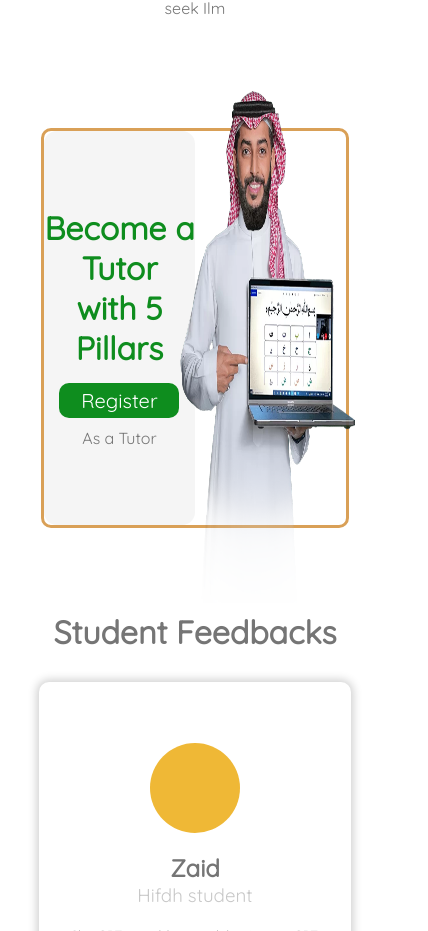
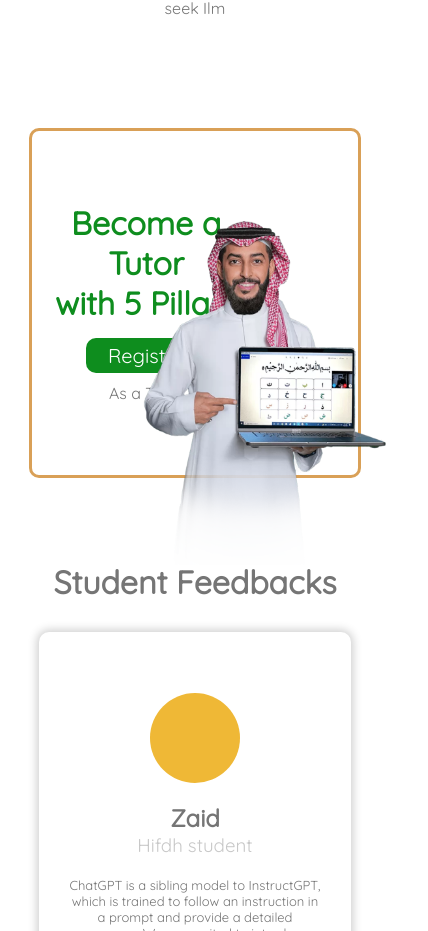
Before and after one commit to dotprods/5pillars, a React (Create React App) app in the folder client/: page / in a window 390 px wide. Shown: the part 3335-4266 px from the top of the page, 428 px wide, since content can reach past the window. Built offline with nearby package versions, Linux system fonts and the light colour scheme.

Commit message:
checking

```diff
--- a/client/src/Css/NewHome.css
+++ b/client/src/Css/NewHome.css
@@ -710,15 +710,58 @@ p {
   .count-in {
     margin: 0;
   }
+  /* .tutor {
+  display: flex;
+  justify-content: center;
+  margin-bottom: 10vh;
+  margin-top: 100px;
+}
+.tutor-register {
+  width: 700px;
+  display: flex;
+  position: relative;
+  background: #fff;
+  border-radius: 10px;
+  border: 3px solid #d9a057;
+  height: 400px;
+}
+
+.habibi {
+  position: absolute;
+  right: -100px;
+  top: -40px;
+  width: 78%;
+  height: 130%;
+}
+.tutor-text {
+  border-radius: 13px;
+  width: 50%;
+  background: #f5f5f5;
+  display: flex;
+  flex-direction: column;
+  justify-content: center;
+  text-align: center;
+  align-items: center;
+  margin: 20px;
+} */
+  .tutor {
+    /* width: 100%; */
+  }
   .tutor-register {
-    width: 79%;
+    width: 85%;
     margin: 0;
+    height: 350px;
   }
   .tutor-text {
     margin: 0;
+    width: 70%;
+    background: white;
   }
   .habibi {
-    right: -40px;
+    width: 100%;
+    height: 100%;
+    top: 90px;
+    right: -70px;
   }
   .feedback {
     margin-top: 0;
```
